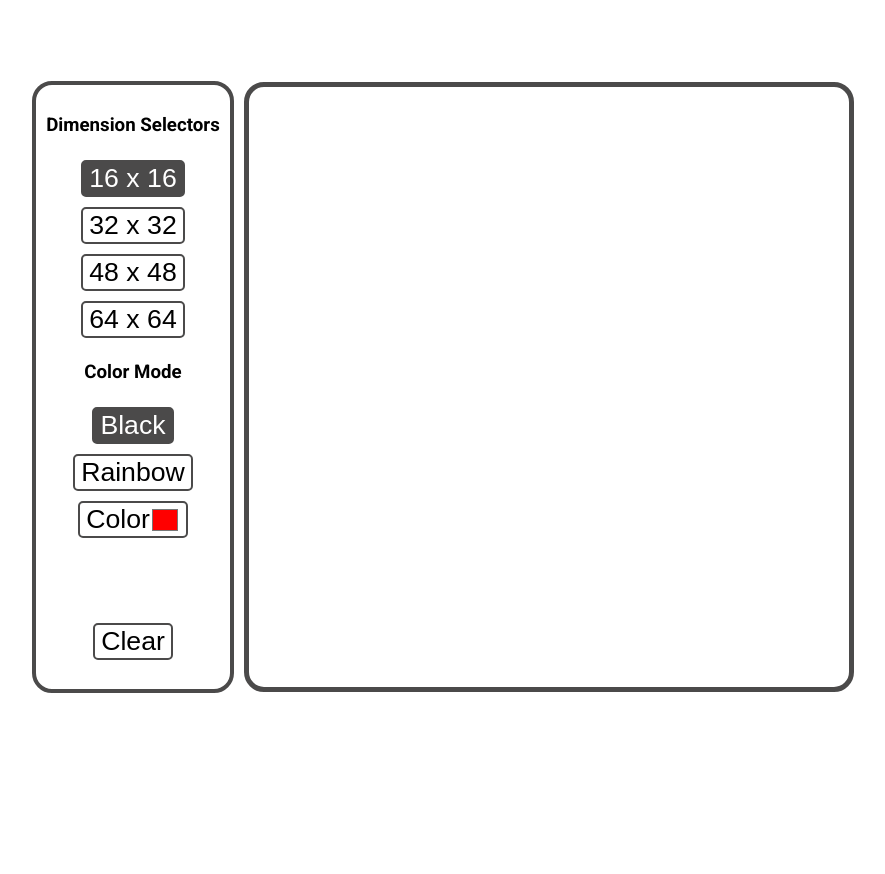
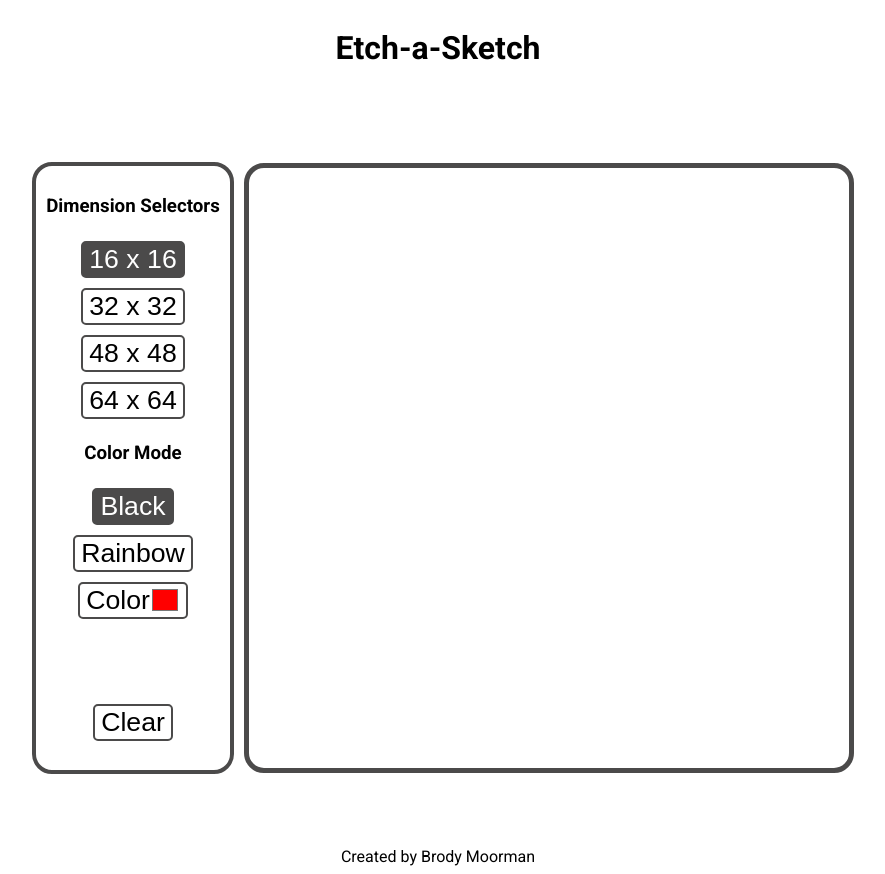
Before and after one commit to BrodyMoorman/Etch-a-sketch, a plain HTML site: page index.html in a window 1280 px wide. Shown: the whole page, without its empty margins (202-1087 px from the left). Before the commit the page ends 800 px from the top, so only its background shows below. Drawn offline with Linux system fonts and the light colour scheme.

Commit message:
added Title and footer

```diff
--- a/index.html
+++ b/index.html
@@ -12,6 +12,7 @@
     <title>Document</title>
 </head>
 <body>
+    <h1>Etch-a-Sketch</h1>
     <div class="main-container">
         <div class="options-panel">
             <h3>Dimension Selectors</h3>
@@ -27,6 +28,6 @@
         </div>
         <div id="grid-container"></div>
     </div>
-
+    <div class="footer">Created by Brody Moorman</div>
 </body>
 </html>
--- a/style.css
+++ b/style.css
@@ -4,6 +4,10 @@
   }
   body{
     font-family: 'Roboto', sans-serif;
+    display: flex;
+    flex-direction: column;
+    justify-content: space-between;
+    align-items: center;
   }
 
   #grid-container {
```
